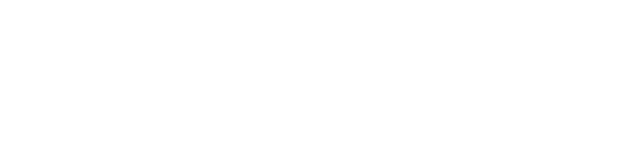
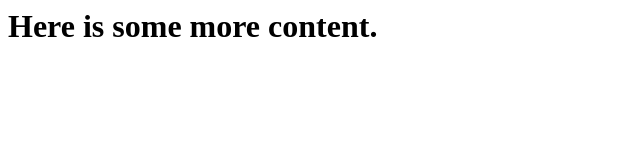
Before and after one commit to rfdham/pl-sample, a plain HTML site: page index.html in a window 1280 px wide. Shown: the whole page, without its empty margins (0-640 px from the left). Drawn offline with Linux system fonts and the light colour scheme.

Commit message:
Update page title and header

```diff
--- a/index.html
+++ b/index.html
@@ -1 +1,3 @@
+<title>Title</title>
+<h1>Here is some more content.</h1>
 <text/>
```
